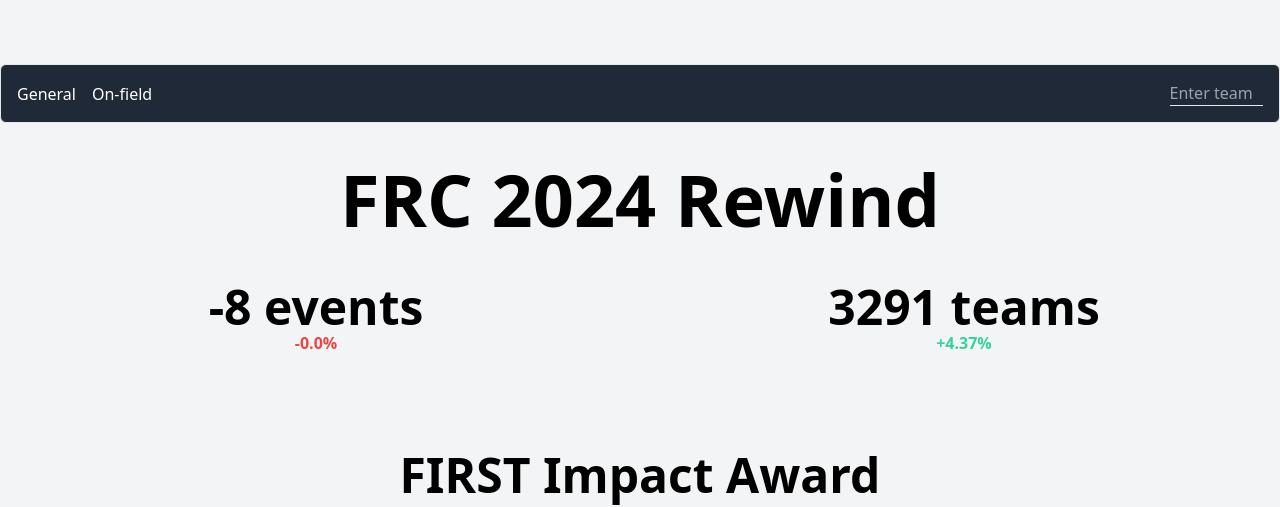
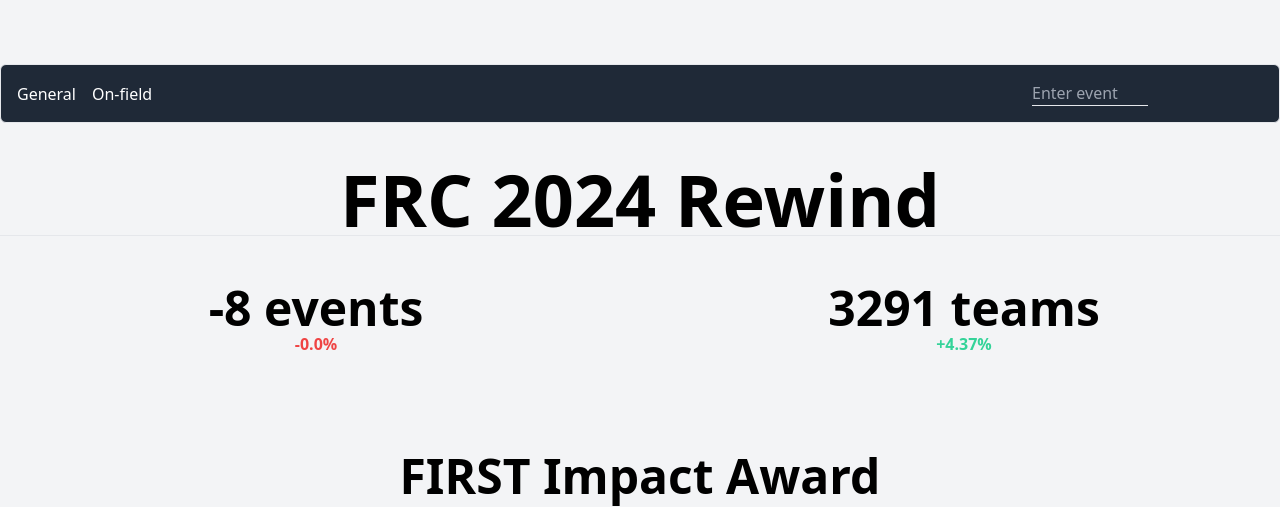
Before and after one commit to ljb6/frc, a Flask app: page / in a window 1280 px wide. Shown: the top 507 px of the page. Run offline with Flask 3, Linux system fonts and the light colour scheme; data that the repository does not hold is empty.

Commit message:
eventSearch init

```diff
--- a/classes/TbaRequests.py
+++ b/classes/TbaRequests.py
@@ -1,5 +1,4 @@
 import requests
-
 class TbaRequests():
     def __init__(self, apiKey):
         self.tbaEndpoint = "https://www.thebluealliance.com/api/v3"
--- a/main.py
+++ b/main.py
@@ -1,11 +1,12 @@
 from flask import Flask
-from routes import home, errorPage
+from routes import home, errorPage, eventSearch
 
 app = Flask(__name__)
 
 # routes
 app.register_blueprint(home)
 app.register_blueprint(errorPage)
+app.register_blueprint(eventSearch)
 
 if __name__ == "__main__":
     app.run(debug=True)
--- a/routes/__init__.py
+++ b/routes/__init__.py
@@ -1,2 +1,3 @@
 from .home import home
 from .errorPage import errorPage
+from .eventSearch import eventSearch
--- a/routes/home.py
+++ b/routes/home.py
@@ -6,17 +6,20 @@
 tba = TbaRequests("dPeEI571e5LotL4zsavOhgcehtzq0NP7VJaSDOo3gWCMpL1R4riSYvddhBpZZ4Sw")
 #year = datetime.date.now().year()
 
-@home.route("/")
+@home.route("/", methods=["GET", "POST"])
 def index():
     try:
+        if request.method == "POST":
+            event = request.form["event"]
+
+
+            return redirect(url_for("eventSearch.index", event=event))
 
         yearInfo2024  = tba.getYearInfo("2024")["events"]
         yearInfo2023  = tba.getYearInfo("2023")["events"]
         eventsGrowth = "-" + str(100 - (yearInfo2024 / yearInfo2023 * 100))[:4] + "%"
         teams2024 = 3291
         teamsGrowth = "+" + str((((3291 / 3153) - 1) * 100))[:4] + "%"
-
-
 
         return render_template("home.html",
                                events2024=yearInfo2024,
--- a/templates/errorPage.html
+++ b/templates/errorPage.html
@@ -10,7 +10,7 @@
 <body class="bg-gray-100 flex items-center justify-center h-screen">
     <div class="h-2/5">
         <h1 class="text-3xl font-bold text-center">This team doesn't exist</h1>
-        <p class="">"{{ team }}"" is not a team.</p>
+        <p class="">"{{ team }}" is not a team.</p>
     </div>
 </body>
 </html>
--- a/templates/home.html
+++ b/templates/home.html
@@ -17,12 +17,15 @@
                     <a href="#general" onclick="showContent('general')" class="hover:text-gray-300">General</a>
                     <a href="#onfield" onclick="showContent('onfield')" class="hover:text-gray-300">On-field</a>
                 </div>
-                <input type="text" placeholder="Enter team" style="width: 7.5%;" class="border-b border-sky-50 bg-transparent outline-none">
+                <form action="/" method="post">
+                    <input type="text" id="event" name="event" placeholder="Enter event" style="width: 50%;" class="border-b border-sky-50 bg-transparent outline-none">
+                </form>
             </nav>
         </header>
 
         <section id="general" class="py-10 content">
             <h1 class="text-7xl font-bold flex justify-center">FRC 2024 Rewind</h1>
+            <hr>
             <section class="grid grid-cols-2 gap-4 justify-center py-12">
                 <div>
                     <h3 class="text-5xl font-bold flex justify-center">{{ events2024 }} events</h3>
```
Also changed, not shown: routes/eventSearch.py (added, +8 -0 lines), templates/eventSearch.html (added, +12 -0 lines).
